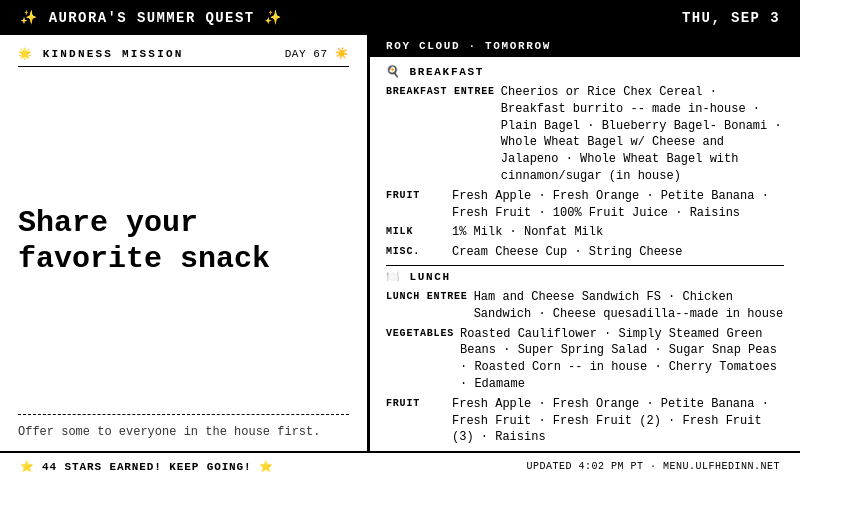
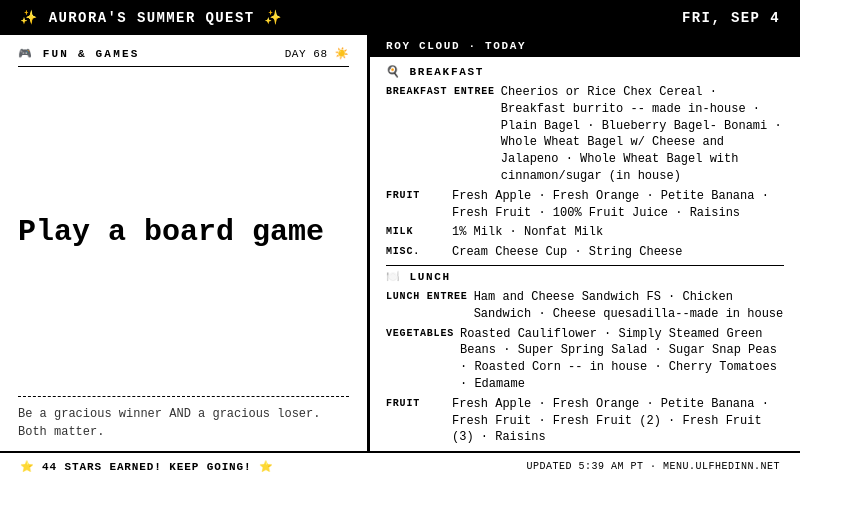
Before and after one commit to jarvis-jonsbot/trmnl-school-menu, a website: page docs/index.html in a window 1280 px wide. Shown: the whole page, without its empty margins (0-863 px from the left). Drawn offline with Linux system fonts and the light colour scheme.

Commit message:
Update menu for 2026-09-04

```diff
--- a/docs/index.html
+++ b/docs/index.html
@@ -69,19 +69,19 @@
 <body>
   <div class="top-bar">
     <span>✨ Aurora's Summer Quest ✨</span>
-    <span>Thu, Sep 3</span>
+    <span>Fri, Sep 4</span>
   </div>
   <div class="body">
     <div class="quest-panel">
       <div class="quest-cat">
-        <span>🌟 Kindness Mission</span>
-        <span class="quest-day">Day 67 ☀️</span>
+        <span>🎮 Fun & Games</span>
+        <span class="quest-day">Day 68 ☀️</span>
       </div>
-      <div class="quest-text">Share your favorite snack</div>
-      <div class="quest-detail">Offer some to everyone in the house first.</div>
+      <div class="quest-text">Play a board game</div>
+      <div class="quest-detail">Be a gracious winner AND a gracious loser. Both matter.</div>
     </div>
     <div class="menu-panel">
-      <div class="menu-heading">Roy Cloud · Tomorrow</div>
+      <div class="menu-heading">Roy Cloud · Today</div>
       <div class="menu-body">
         <div class="menu-section"><div class="menu-label">🍳 Breakfast</div><div class="menu-cat"><span class="menu-cat-name">Breakfast Entree</span><span class="menu-cat-items">Cheerios or Rice Chex Cereal · Breakfast burrito -- made in-house · Plain Bagel · Blueberry Bagel- Bonami · Whole Wheat Bagel w/ Cheese and Jalapeno · Whole Wheat Bagel with cinnamon/sugar (in house)</span></div><div class="menu-cat"><span class="menu-cat-name">Fruit</span><span class="menu-cat-items">Fresh Apple · Fresh Orange · Petite Banana · Fresh Fruit · 100% Fruit Juice · Raisins</span></div><div class="menu-cat"><span class="menu-cat-name">Milk</span><span class="menu-cat-items">1% Milk · Nonfat Milk</span></div><div class="menu-cat"><span class="menu-cat-name">Misc.</span><span class="menu-cat-items">Cream Cheese Cup · String Cheese</span></div></div>
         <hr class="menu-divider">
@@ -91,7 +91,7 @@
   </div>
   <div class="footer">
     <span>⭐ 44 stars earned! Keep going! ⭐</span>
-    <span class="footer-right">Updated 4:02 PM PT · menu.ulfhedinn.net</span>
+    <span class="footer-right">Updated 5:39 AM PT · menu.ulfhedinn.net</span>
   </div>
 </body>
 </html>
```
